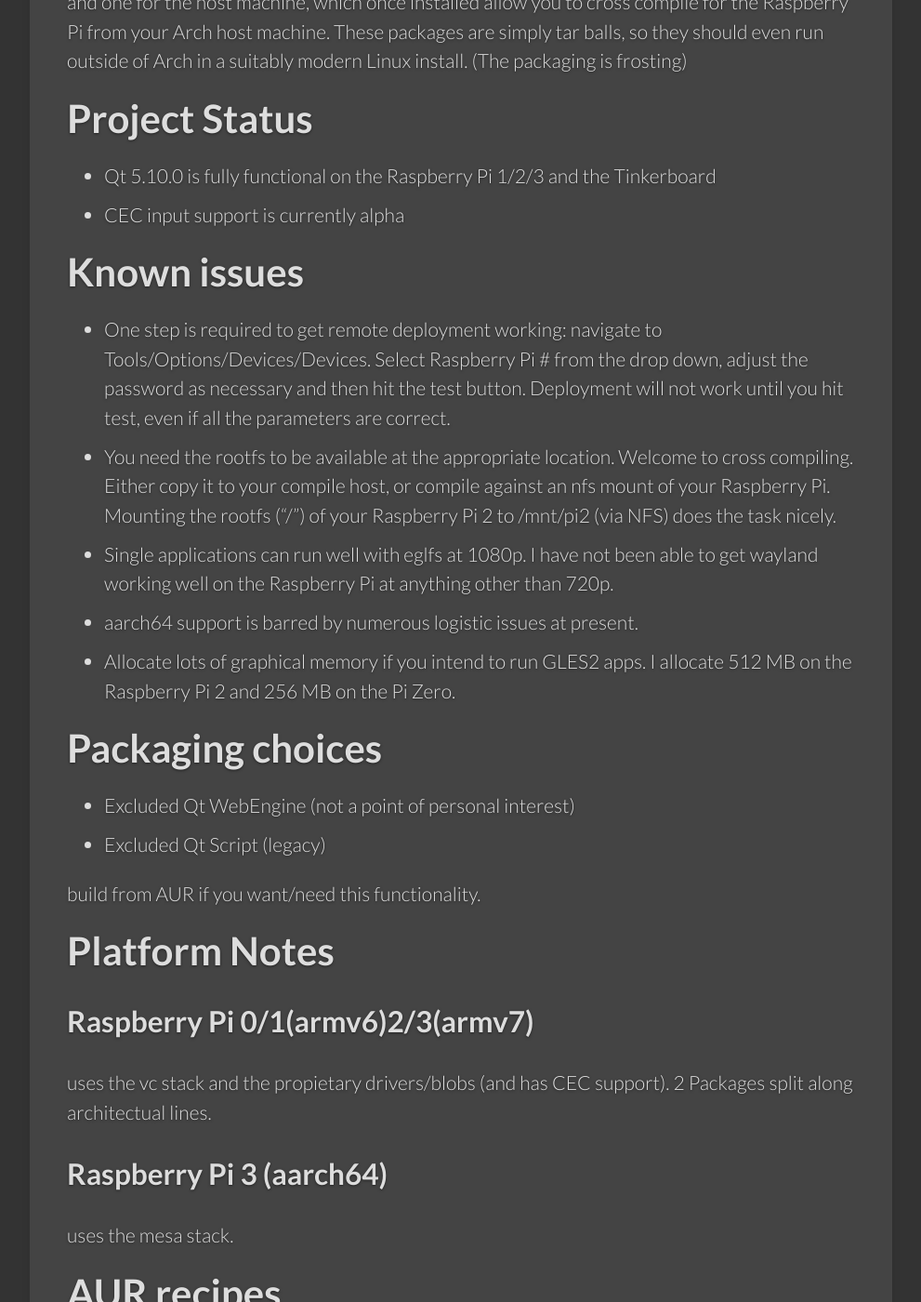
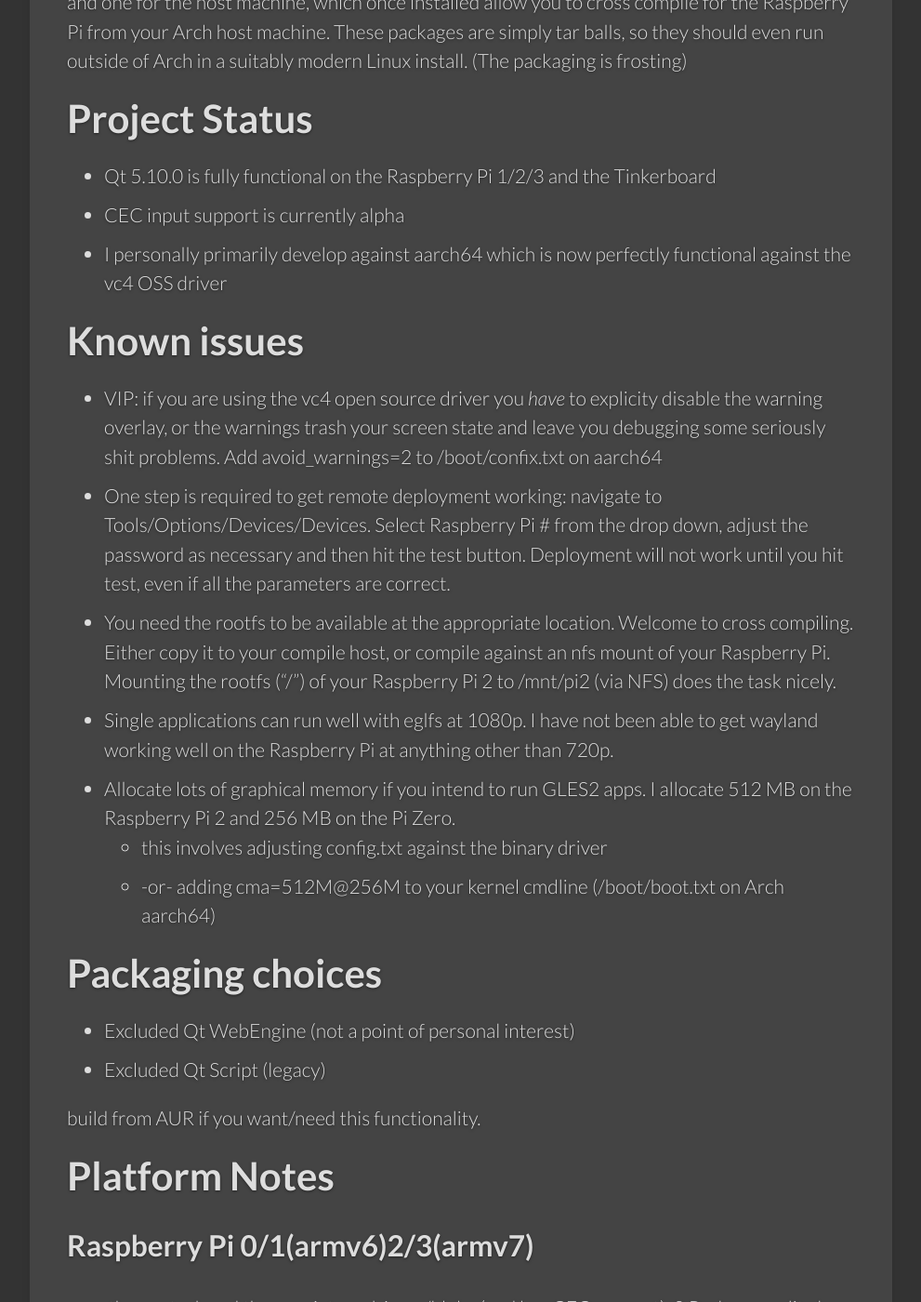
Before and after one commit to sirspudd/sirspudd.github.io, a Jekyll site: the page built from pages/qpi.md, in a window 1280 px wide and 1400 px high, scrolled down 1419 px. Shown: the whole window at 93% size, without its empty margins (149-1140 px from the left). Built offline with Jekyll 4.4.1, drawn with Linux system fonts in a browser that asks for light colours; comment, search, counter and statistics services are not loaded.

Commit message:
Update QPi documentation

```diff
--- a/pages/qpi.md
+++ b/pages/qpi.md
@@ -30,14 +30,17 @@
 
 * Qt 5.10.0 is fully functional on the Raspberry Pi 1/2/3 and the Tinkerboard
 * CEC input support is currently alpha
+* I personally primarily develop against aarch64 which is now perfectly functional against the vc4 OSS driver
 
 # Known issues
 
+* VIP: if you are using the vc4 open source driver you _have_ to explicity disable the warning overlay, or the warnings trash your screen state and leave you debugging some seriously shit problems. Add avoid_warnings=2 to /boot/confix.txt on aarch64
 * One step is required to get remote deployment working: navigate to Tools/Options/Devices/Devices. Select Raspberry Pi # from the drop down, adjust the password as necessary and then hit the test button. Deployment will not work until you hit test, even if all the parameters are correct.
 * You need the rootfs to be available at the appropriate location. Welcome to cross compiling. Either copy it to your compile host, or compile against an nfs mount of your Raspberry Pi. Mounting the rootfs ("/") of your Raspberry Pi 2 to /mnt/pi2 (via NFS) does the task nicely.
 * Single applications can run well with eglfs at 1080p. I have not been able to get wayland working well on the Raspberry Pi at anything other than 720p.
-* aarch64 support is barred by numerous logistic issues at present.
 * Allocate lots of graphical memory if you intend to run GLES2 apps. I allocate 512 MB on the Raspberry Pi 2 and 256 MB on the Pi Zero.
+    * this involves adjusting config.txt against the binary driver
+    * -or- adding cma=512M@256M to your kernel cmdline (/boot/boot.txt on Arch aarch64)
 
 # Packaging choices
 
```
